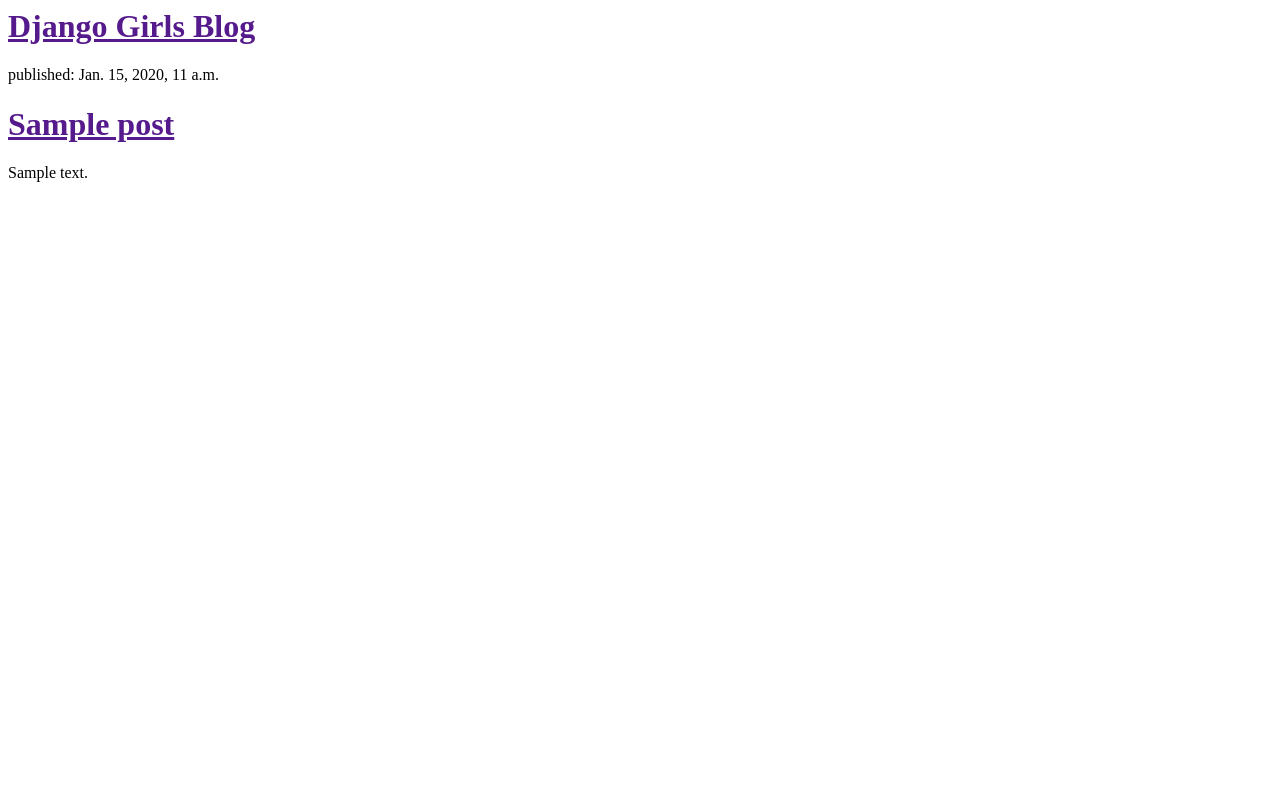
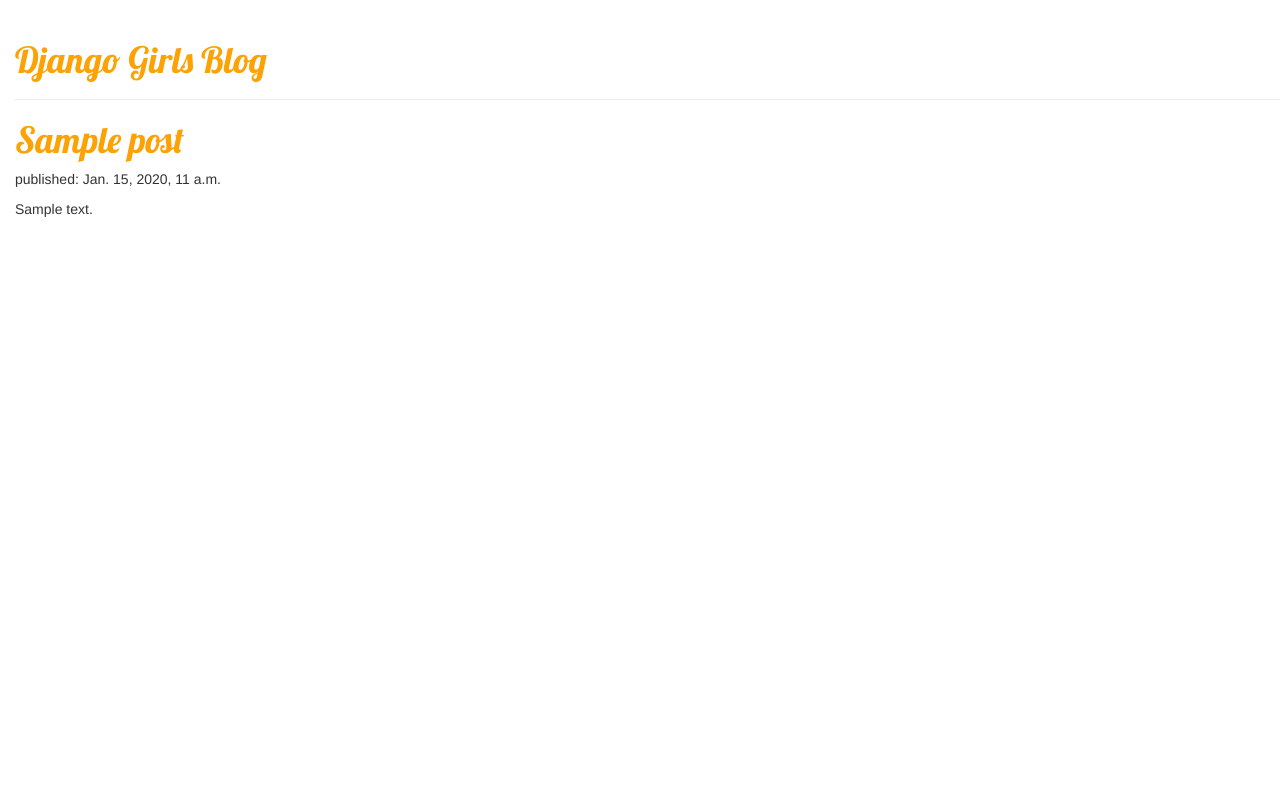
Before and after one commit to poludeukes/django-blog, a Django app: template blog/templates/blog/post_list.html in a window 1280 px wide. Run offline with Django 3.2, Linux system fonts and the light colour scheme; the template is opened without the code that fills it: values that come from a table or form of the project are taken from there, others are empty; tables that the repository leaves empty hold one stand-in row (values such as "Sample post"); some libraries are stand-ins or nearby versions.

Commit message:
First style changes

```diff
--- /dev/null
+++ b/blog/static/css/blog.css
@@ -0,0 +1,10 @@
+h1 a {
+  color: #FCA205;
+}
+body {
+    padding-left: 15px;
+}
+h1 a {
+    color: #FCA205;
+    font-family: 'Lobster';
+}
--- a/blog/templates/blog/post_list.html
+++ b/blog/templates/blog/post_list.html
@@ -1,19 +1,26 @@
+{% load staticfiles %}
 <html>
     <head>
+        <link rel="stylesheet" href="//maxcdn.bootstrapcdn.com/bootstrap/3.2.0/css/bootstrap.min.css">
+        <link rel="stylesheet" href="//maxcdn.bootstrapcdn.com/bootstrap/3.2.0/css/bootstrap-theme.min.css">
+        <link href="http://fonts.googleapis.com/css?family=Lobster&subset=latin,latin-ext" rel="stylesheet" type="text/css">
+        <link rel="stylesheet" href="{% static 'css/blog.css' %}">
+
         <title>Django Girls blog</title>
     </head>
     <body>
-        <div>
-            <h1><a href="">Django Girls Blog</a></h1>
+        <div class="page-header">
+            <h1><a href="/">Django Girls Blog</a></h1>
         </div>
+
         {% for post in posts %}
-        <div>
-            <p>published: {{ post.published_date }}</p>
-            <h1>
-                <a href="">{{ post.title }}</a>
-            </h1>
-            <p>{{ post.text|linebreaks }}</p>
-        </div>
+            <div class="post">
+                <h1> <a href="">{{ post.title }}</a> </h1>
+                <p>published: {{ post.published_date }}</p>
+                <p>{{ post.text|linebreaks }}</p>
+            </div>
        {% endfor %}
+
+
     </body>
 </html>
```
